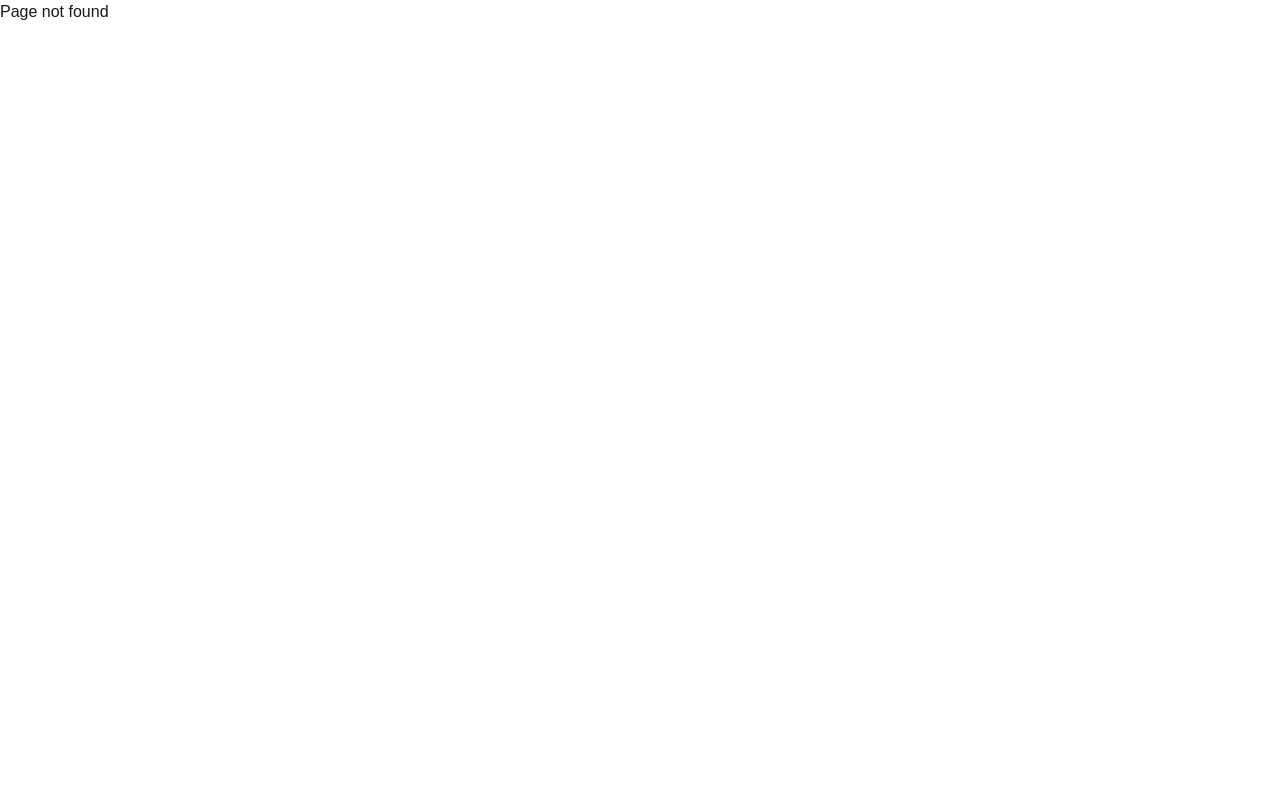
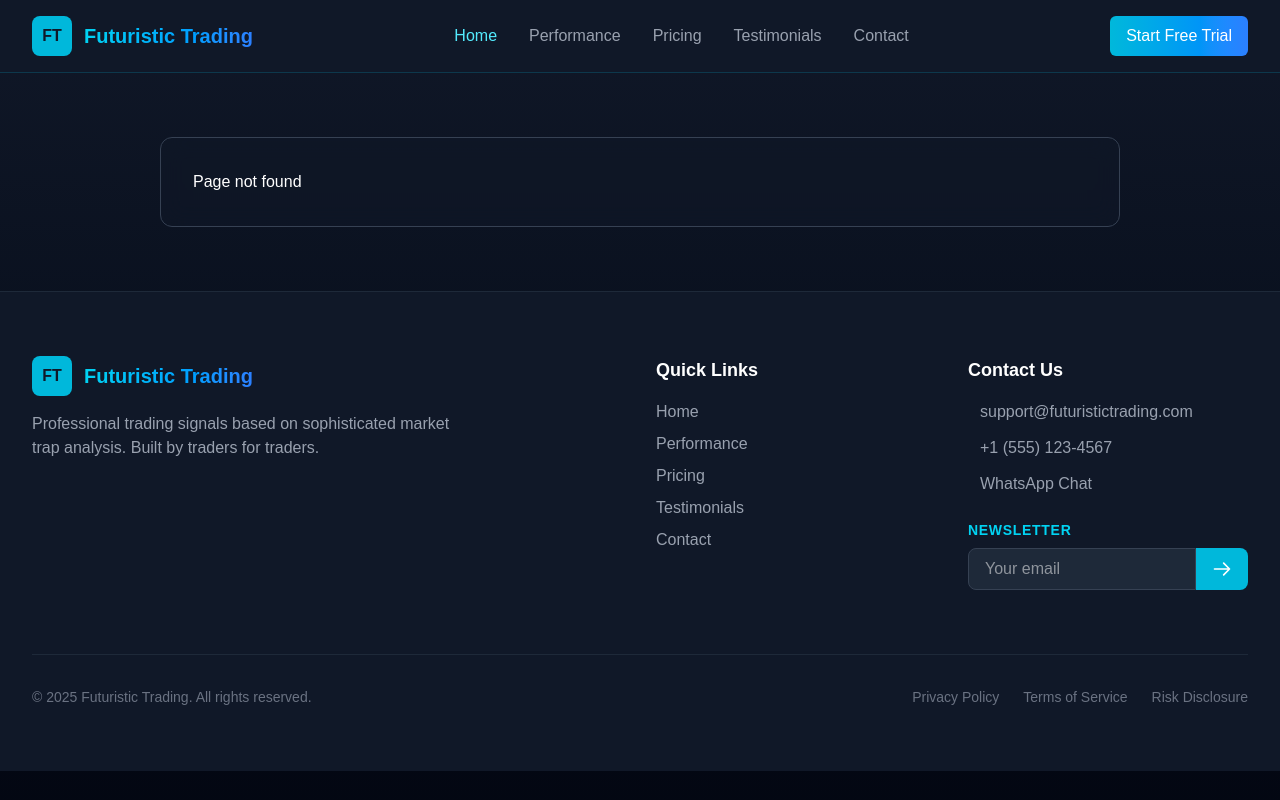
Before and after one commit to calvincyrus9/tradingx, a Next.js app: page /legal/1 in a window 1280 px wide. Before the commit this address had no page. Built offline with nearby package versions, Linux system fonts and the light colour scheme.

Commit message:
Add render pages

```diff
--- a/src/app/legal/[slug]/page.js
+++ b/src/app/legal/[slug]/page.js
@@ -3,6 +3,8 @@
 import React from 'react';
 import { usePathname } from 'next/navigation';
 
+import Header from '@/components/Header';
+import Footer from '@/components/Footer';
 import PrivacyPolicyContent from '@/pages/privacy-policy';
 import TermsOfServiceContent from '@/pages/terms-of-service';
 import RiskDisclosureContent from '@/pages/risk-disclosure';
@@ -24,7 +26,17 @@ const LegalPage = () => {
     }
   };
 
-  return <div>{renderContent()}</div>;
+  return (
+    <div className="bg-gradient-to-b from-gray-900 to-gray-950 min-h-screen text-white">
+      <Header />
+      <main className="max-w-5xl mx-auto px-4 sm:px-6 lg:px-8 py-16">
+        <div className="prose prose-invert max-w-none bg-gray-900/50 backdrop-blur-md border border-gray-700 rounded-xl p-8">
+          {renderContent()}
+        </div>
+      </main>
+      <Footer />
+    </div>
+  );
 };
 
 export default LegalPage;
```
